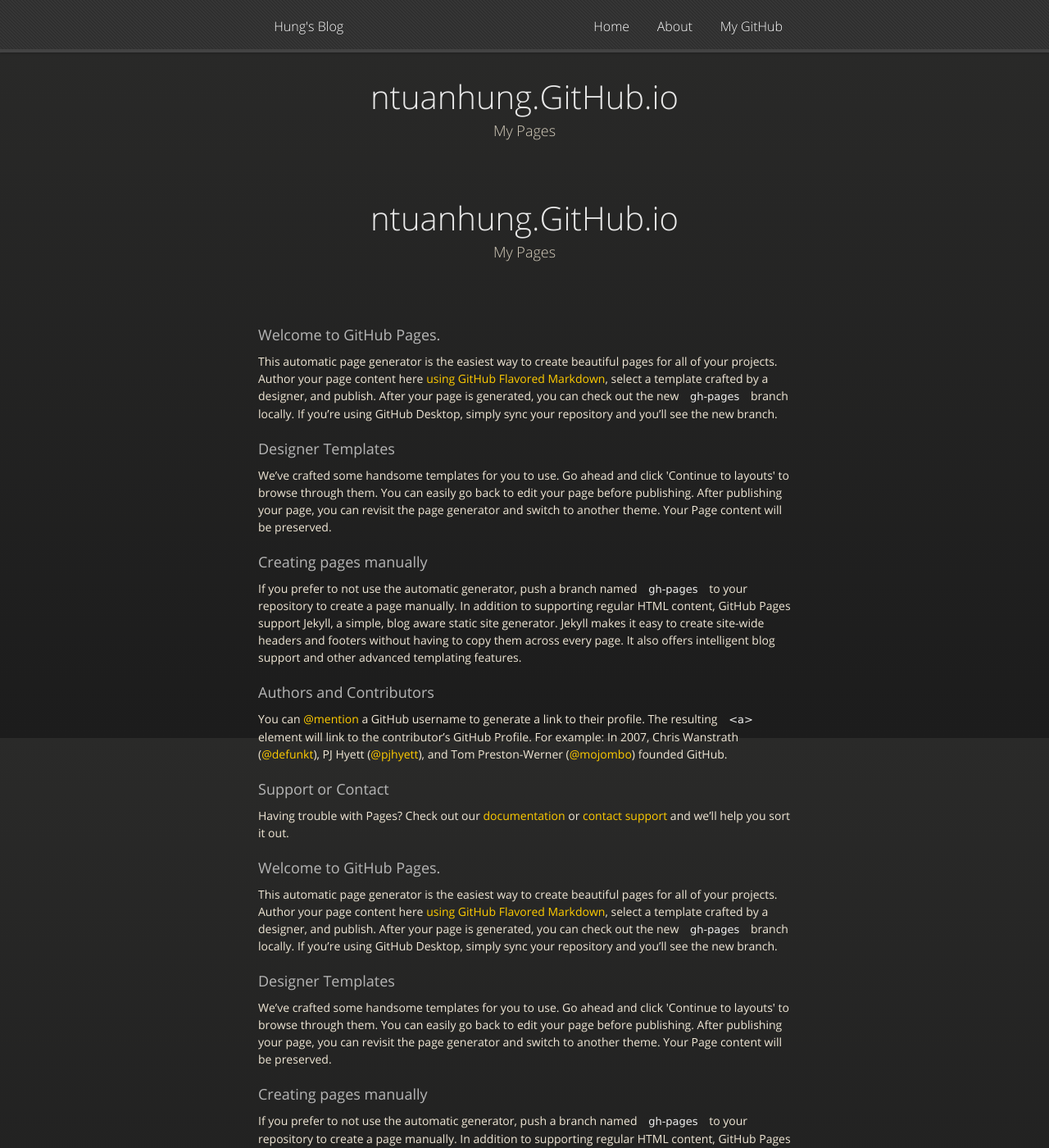
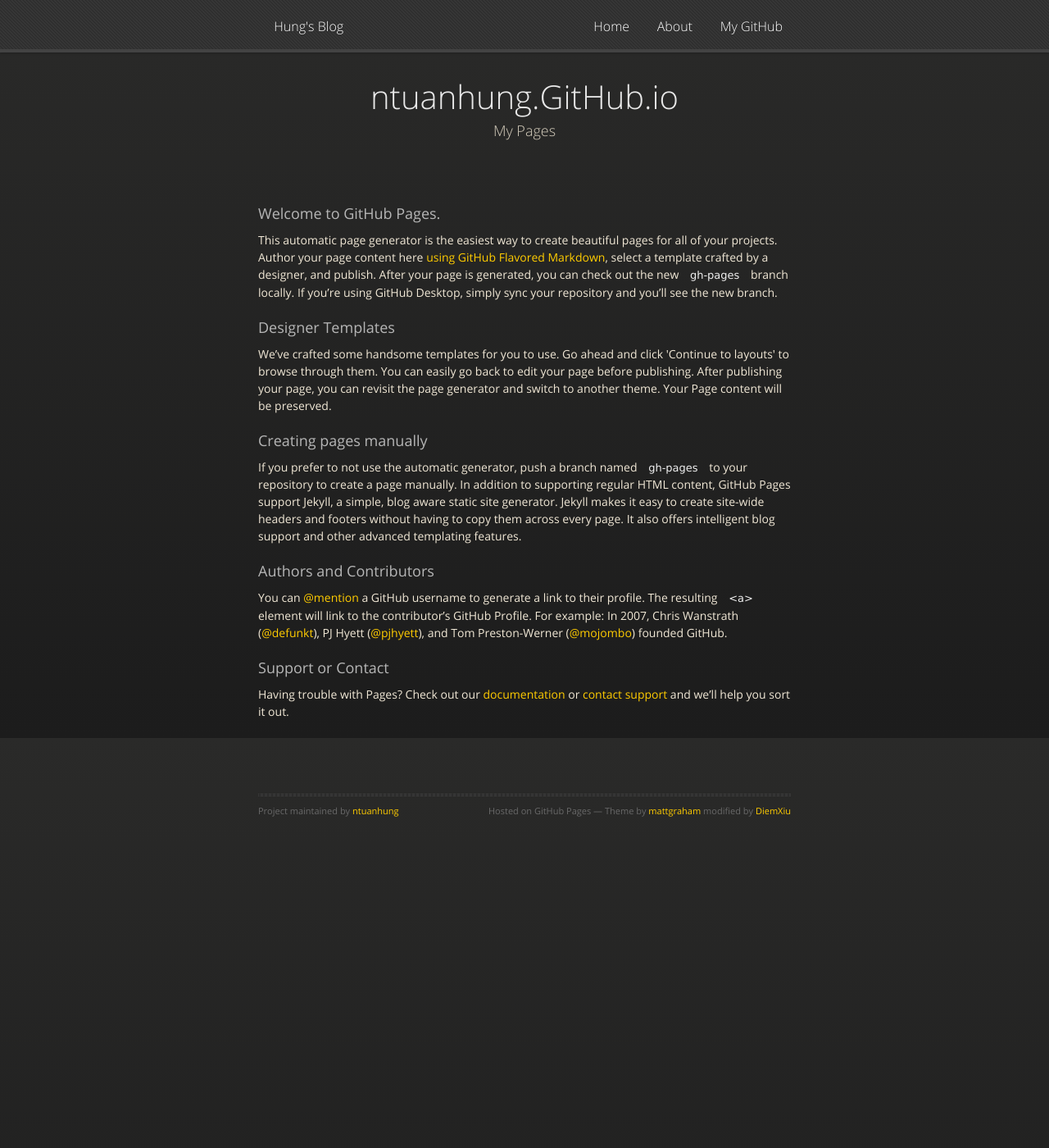
Before and after one commit to ntuanhung/ntuanhung.github.io, a Jekyll site: the page built from index.html, in a window 1280 px wide and 1400 px high. Shown: the whole window at 82% size. Built offline with Jekyll 4.4.1, drawn with Linux system fonts in a browser that asks for light colours; nearby versions of some CDN libraries.

Commit message:
Update default.html

```diff
--- a/_layouts/default.html
+++ b/_layouts/default.html
@@ -3,7 +3,7 @@
   <head>
     <meta charset="utf-8">
     <meta http-equiv="X-UA-Compatible" content="chrome=1">
-    <title>ntuanhung.GitHub.io by ntuanhung</title>
+    <title>{{ page.title }}</title>
     <!-- <title>{{ page.title }}</title> -->
 
     <link rel="stylesheet" href="stylesheets/styles.css">
@@ -21,7 +21,6 @@
     <meta name="viewport" content="width=device-width, initial-scale=1, user-scalable=no">
   </head>
   <body>
-
       <div class="wrapper">
 	<div id="header">
         <nav>
@@ -32,53 +31,16 @@
         </nav>
       </div><!-- end header -->
       <section>
-        <div id="title">
-          <h1>ntuanhung.GitHub.io</h1>
-          <p>My Pages</p>
+      	<!-- title = ntuanhung.GitHub.io by ntuanhung -->
+        <div class="container">
+      	  {{ content }}
+        </div><!-- /.container -->
 
-        </div>
-
-      <div class="container">
-      	{{ content }}
-      </div><!-- /.container -->
-
-      <!-- <footer>
-        <ul>
-          <li><a href="mailto:hankquinlanhub@gmail.com">email</a></li>
-      	  <li><a href="https://github.com/hankquinlan">github.com/hankquinlan</a></li>
-        </ul>
-      </footer> -->
-
-        <h3>
-<a id="welcome-to-github-pages" class="anchor" href="#welcome-to-github-pages" aria-hidden="true"><span class="octicon octicon-link"></span></a>Welcome to GitHub Pages.</h3>
-
-<p>This automatic page generator is the easiest way to create beautiful pages for all of your projects. Author your page content here <a href="https://guides.github.com/features/mastering-markdown/">using GitHub Flavored Markdown</a>, select a template crafted by a designer, and publish. After your page is generated, you can check out the new <code>gh-pages</code> branch locally. If you’re using GitHub Desktop, simply sync your repository and you’ll see the new branch.</p>
-
-<h3>
-<a id="designer-templates" class="anchor" href="#designer-templates" aria-hidden="true"><span class="octicon octicon-link"></span></a>Designer Templates</h3>
-
-<p>We’ve crafted some handsome templates for you to use. Go ahead and click 'Continue to layouts' to browse through them. You can easily go back to edit your page before publishing. After publishing your page, you can revisit the page generator and switch to another theme. Your Page content will be preserved.</p>
-
-<h3>
-<a id="creating-pages-manually" class="anchor" href="#creating-pages-manually" aria-hidden="true"><span class="octicon octicon-link"></span></a>Creating pages manually</h3>
-
-<p>If you prefer to not use the automatic generator, push a branch named <code>gh-pages</code> to your repository to create a page manually. In addition to supporting regular HTML content, GitHub Pages support Jekyll, a simple, blog aware static site generator. Jekyll makes it easy to create site-wide headers and footers without having to copy them across every page. It also offers intelligent blog support and other advanced templating features.</p>
-
-<h3>
-<a id="authors-and-contributors" class="anchor" href="#authors-and-contributors" aria-hidden="true"><span class="octicon octicon-link"></span></a>Authors and Contributors</h3>
-
-<p>You can <a href="https://github.com/blog/821" class="user-mention">@mention</a> a GitHub username to generate a link to their profile. The resulting <code>&lt;a&gt;</code> element will link to the contributor’s GitHub Profile. For example: In 2007, Chris Wanstrath (<a href="https://github.com/defunkt" class="user-mention">@defunkt</a>), PJ Hyett (<a href="https://github.com/pjhyett" class="user-mention">@pjhyett</a>), and Tom Preston-Werner (<a href="https://github.com/mojombo" class="user-mention">@mojombo</a>) founded GitHub.</p>
-
-<h3>
-<a id="support-or-contact" class="anchor" href="#support-or-contact" aria-hidden="true"><span class="octicon octicon-link"></span></a>Support or Contact</h3>
-
-<p>Having trouble with Pages? Check out our <a href="https://help.github.com/pages">documentation</a> or <a href="https://github.com/contact">contact support</a> and we’ll help you sort it out.</p>
       </section>
- <hr>
-          <span class="credits left">Project maintained by <a href="https://github.com/ntuanhung">ntuanhung</a></span>
-          <span class="credits right">Hosted on GitHub Pages &mdash; Theme by <a href="https://twitter.com/michigangraham">mattgraham</a></span>
-    </div>
+      <hr>
+        <span class="credits left">Project maintained by <a href="https://github.com/ntuanhung">ntuanhung</a></span>
+        <span class="credits right">Hosted on GitHub Pages &mdash; Theme by <a href="https://twitter.com/michigangraham">mattgraham</a> modified by <a href="https://www.facebook.com/sweet.dream4818">DiemXiu</a></span>
+    </div> <!-- end of wrapper -->
     <!--[if !IE]><script>fixScale(document);</script><![endif]-->
-
   </body>
 </html>
```
